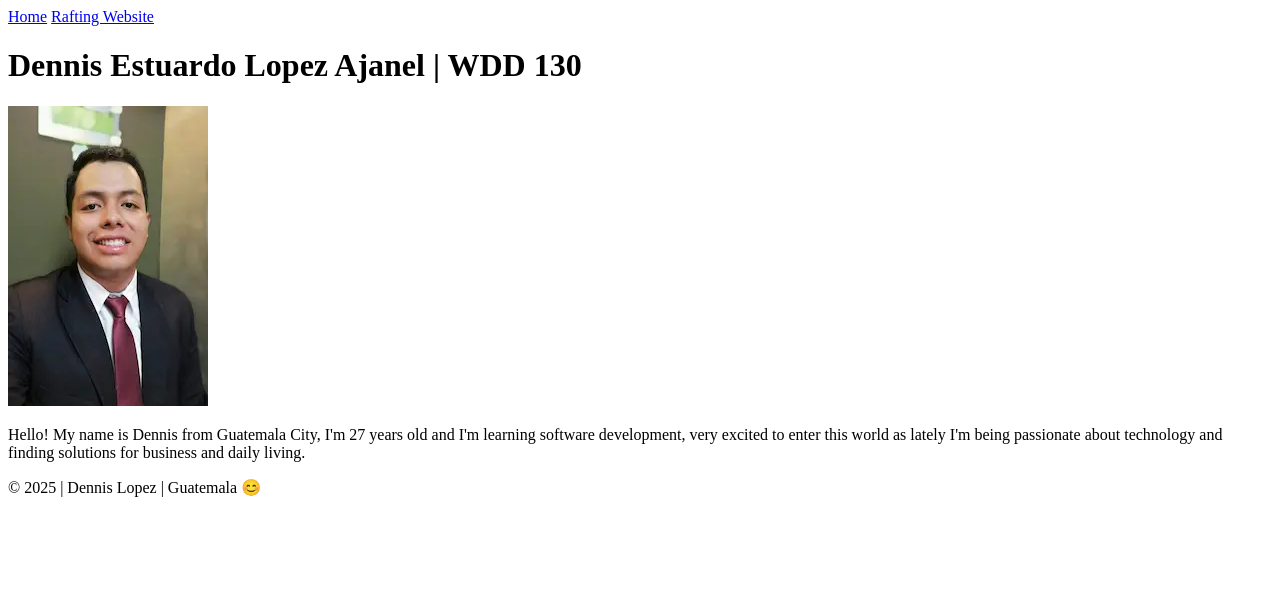
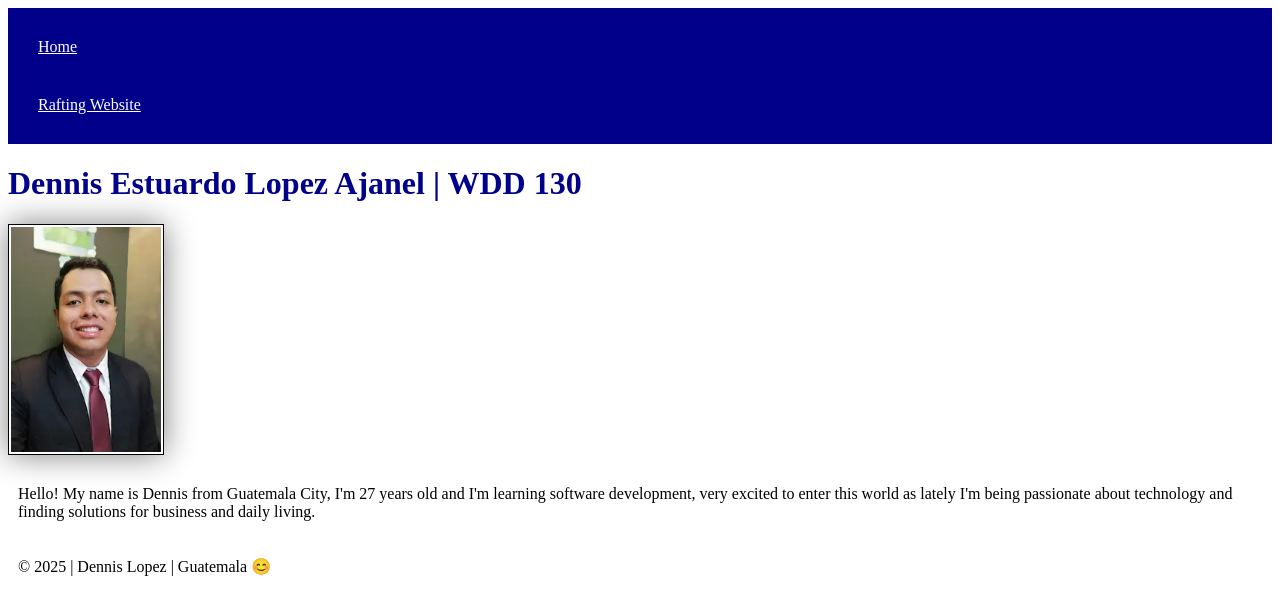
Before and after one commit to denlop-gh/wdd130, a plain HTML site: page week01/index.html in a window 1280 px wide. Drawn offline with Linux system fonts and the light colour scheme.

Commit message:
Added CSS

```diff
--- a/week01/index.html
+++ b/week01/index.html
@@ -5,6 +5,7 @@
     <meta charset="UTF-8">
     <meta name="viewport" content="width=device-width, initial-scale=1.0">
     <title>Dennis Estuardo Lopez Ajanel | WDD 130</title>
+    <link rel="stylesheet" href="styles/styles.css">
 </head>
 
 <body>
--- /dev/null
+++ b/week01/styles/styles.css
@@ -0,0 +1,27 @@
+nav {
+    background-color: darkblue;
+    padding: 10px;
+}
+
+nav a {
+    color: white;
+    display: block;
+    padding: 20px;
+}
+
+h1 {
+    color: darkblue;
+}
+
+img {
+    width: 150px;
+    height: auto;
+    border: 1px solid black;
+    padding: 2px;
+    box-shadow: 0 0 30px gray;
+    ;
+}
+
+p {
+    padding: 10px;
+}
```
Also changed, not shown: week02/holygrail.html (+4 -2 lines).
